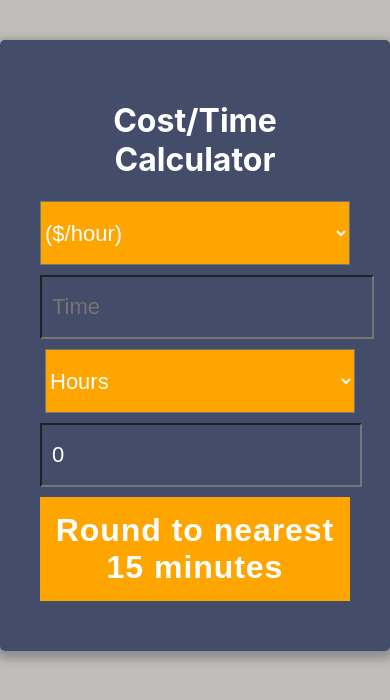
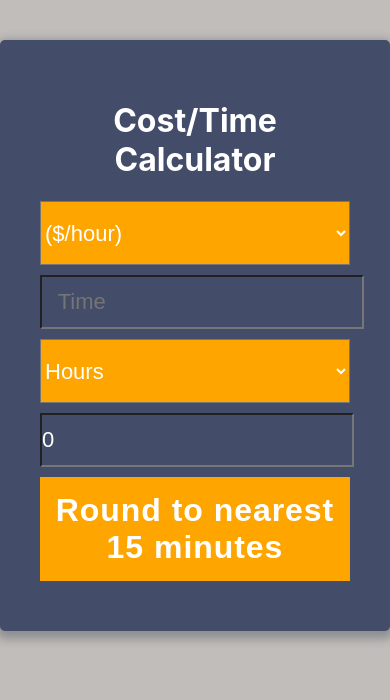
Before and after one commit to dboston528/cost-time-calculator, a React (Create React App) app in the folder frontend-react/: page / in a window 390 px wide. Shown: the top 700 px of the page. Built offline with nearby package versions, Linux system fonts and the light colour scheme; no server answers.

Commit message:
Resposive fixes

```diff
--- a/frontend-react/src/App.css
+++ b/frontend-react/src/App.css
@@ -117,8 +117,15 @@ body{
   .time-select {
     width: 100%;
     margin-bottom: 10px;
+    margin-left: 0;
   }
   .time-input {
+    width: 100%;
+    padding: 0;
+    padding-left: 10px;
+  }
+  .input {
+    padding: 0;
     width: 100%;
   }
 }
--- a/frontend-react/src/components/Cost.js
+++ b/frontend-react/src/components/Cost.js
@@ -5,7 +5,7 @@ class Cost extends Component {
         return (
             <div>
                 <form>
-                    <input type='number' placeholder={this.props.cost} className="input" value={this.props.cost} onChange={this.props.costChange}></input>
+                    <input type='number' placeholder=' Cost' className="input" value={this.props.cost} onChange={this.props.costChange}></input>
                 </form>
             </div>
         )
--- a/frontend-react/src/components/Time.js
+++ b/frontend-react/src/components/Time.js
@@ -6,7 +6,7 @@ class Time extends Component {
         return (
             <div>
                 <form >
-                    <input className="time-input" type='text' placeholder="Time" onChange={this.props.handleTimeChange} value={this.props.time}></input>
+                    <input className="time-input" type='text' placeholder=" Time" onChange={this.props.handleTimeChange} value={this.props.time}></input>
                 </form>
             </div>
         )
```
